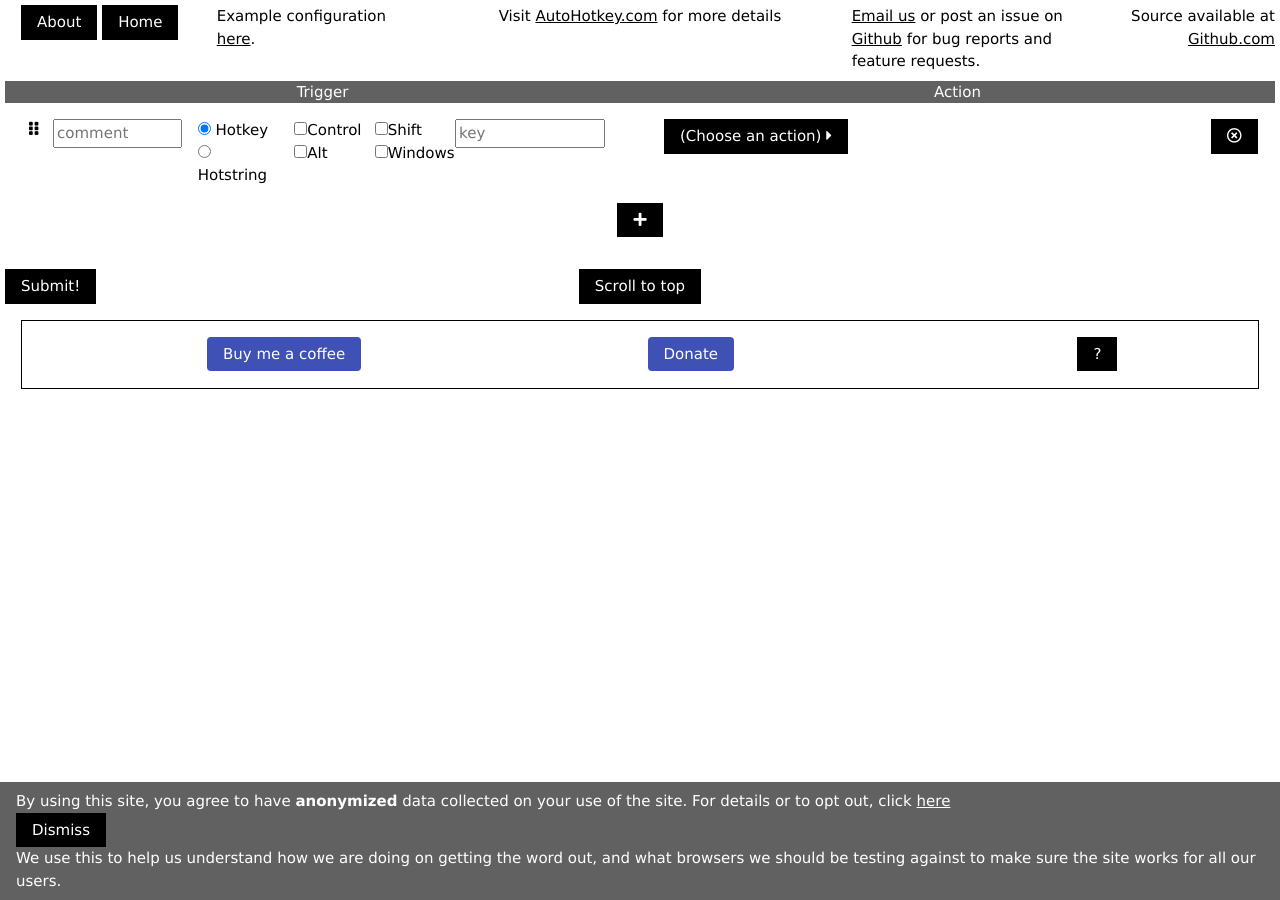
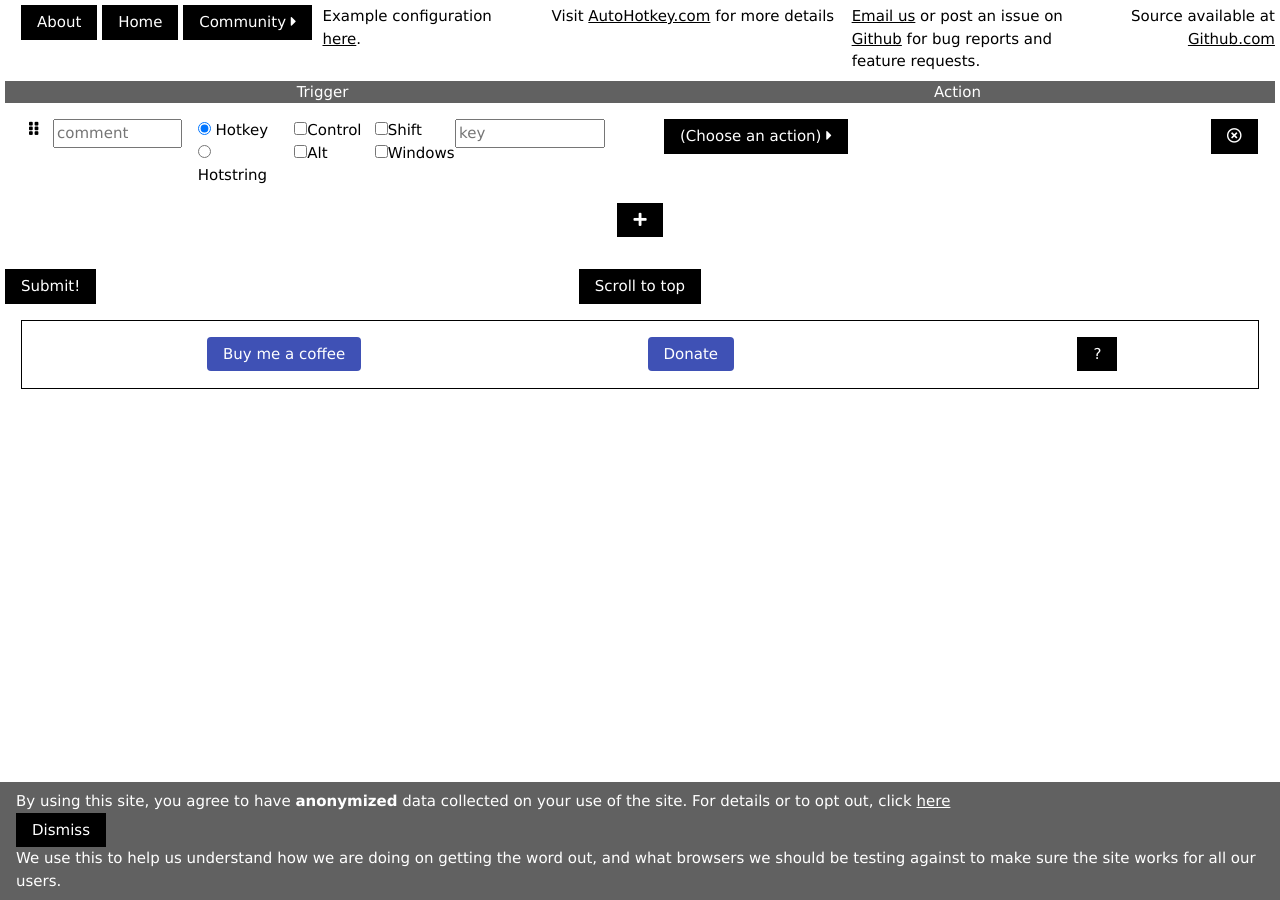
Before and after one commit to mshafer1/AHK-generator, a Jekyll site: the page built from index.html, in a window 1280 px wide. Built offline with Jekyll 4.4.1, drawn with Linux system fonts in a browser that asks for light colours; nearby versions of some CDN libraries.

Commit message:
add community drop down with GitHub and Discord links

```diff
--- a/_includes/header.html
+++ b/_includes/header.html
@@ -1,18 +1,32 @@
 <div class="w3-row w3-padding-bottom">
-    <div class="w3-col m2 s6">
+    <div class="w3-col m3 s6">
         <span class="w3-left w3-padding-left">
-                <div class="w3-dropdown-click">
                     <a href="/about.html" class="w3-btn">About</a>
                     <a href="/" class="w3-btn">Home</a>
+            <span class="w3-dropdown-hover">
+                <button class="w3-btn">Community <i id="arrowComm" class="fa fa-caret-right"
+                        aria-hidden="true"></i></button>
+                <div class="w3-dropdown-content w3-bar-block w3-border w3-dark-grey">
+                    <a href="https://discord.gg/kfdPZAs" target="_blank" class="w3-bar-item w3-btn w3-light-grey">
+                        <img src="/images/discord.svg" alt="discord logo" class="icon"
+                            title="Join our discord server" />
+                    </a>
+                    <a href="https://github.com/mshafer1/AHK-generator" target="_blank"
+                        class="w3-bar-item w3-btn w3-light-grey w3-margin-top">
+                        <img src="images/github.png" alt="github logo" class="icon"
+                            title="View source and report issues on Githug" />
+                    </a>
                 </div>
             </span>
+        </span>
     </div>
     <div class="w3-col m2 w3-hide-small">
         <span class="w3-center">
             Example configuration <a href="/defaultconfig.html" rel="nofollow">here</a>.
         </span>
     </div>
-    <div class="w3-col m4 w3-center s6">Visit <a href="https://autohotkey.com/" target="_blank">AutoHotkey.com</a> for more details</div>
+    <div class="w3-col m3 w3-center s6">Visit <a href="https://autohotkey.com/" target="_blank">AutoHotkey.com</a> for
+        more details</div>
     <div class="w3-col m2 s6">
         <span style="text-align:left; float:left;"><a href="mailto:admin@ahkgen.com">Email us</a>
         or post an issue on
--- a/css/styles.css
+++ b/css/styles.css
@@ -150,3 +150,14 @@
 .may-break-space {
     white-space: pre-wrap;
 }
+
+img.icon {
+    max-width: 100px;
+    max-height: 42pt;
+    vertical-align: middle;
+}
+
+.w3-dropdown-hover:hover .fa-caret-right {
+    -ms-filter: "progid:DXImageTransform.Microsoft.BasicImage(rotation=1)";
+    transform: rotate(90deg)
+}
```
Also changed, not shown: images/discord.svg (added), images/github.png (added).
